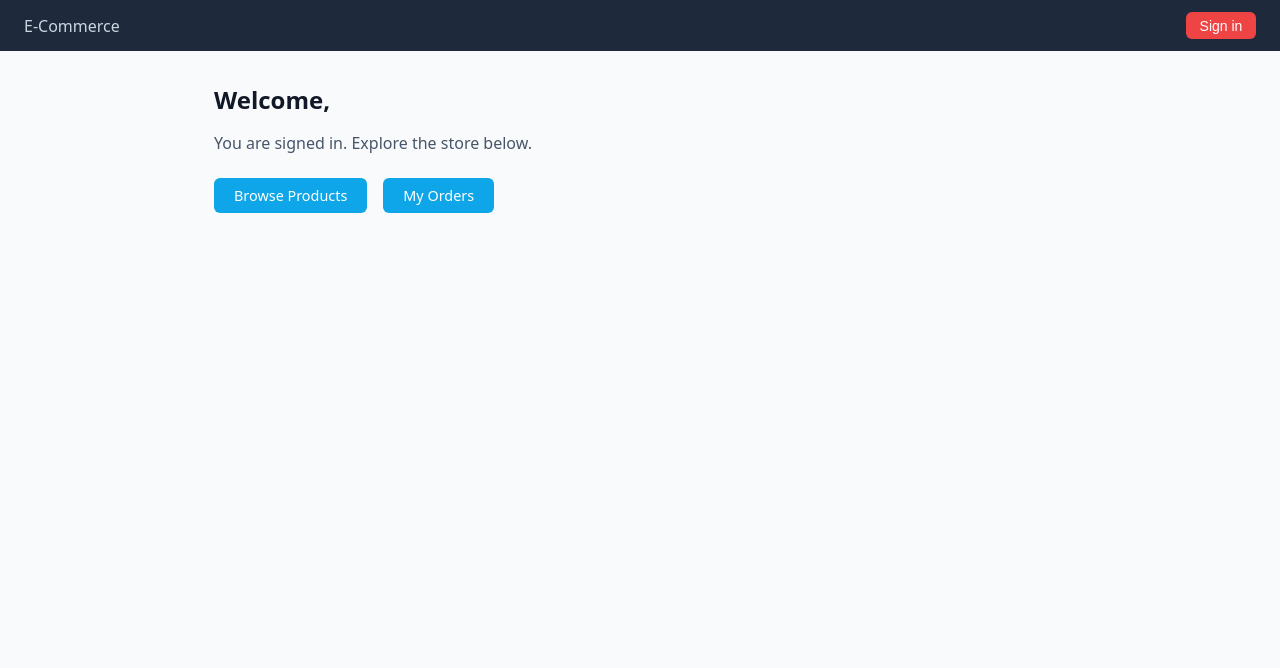
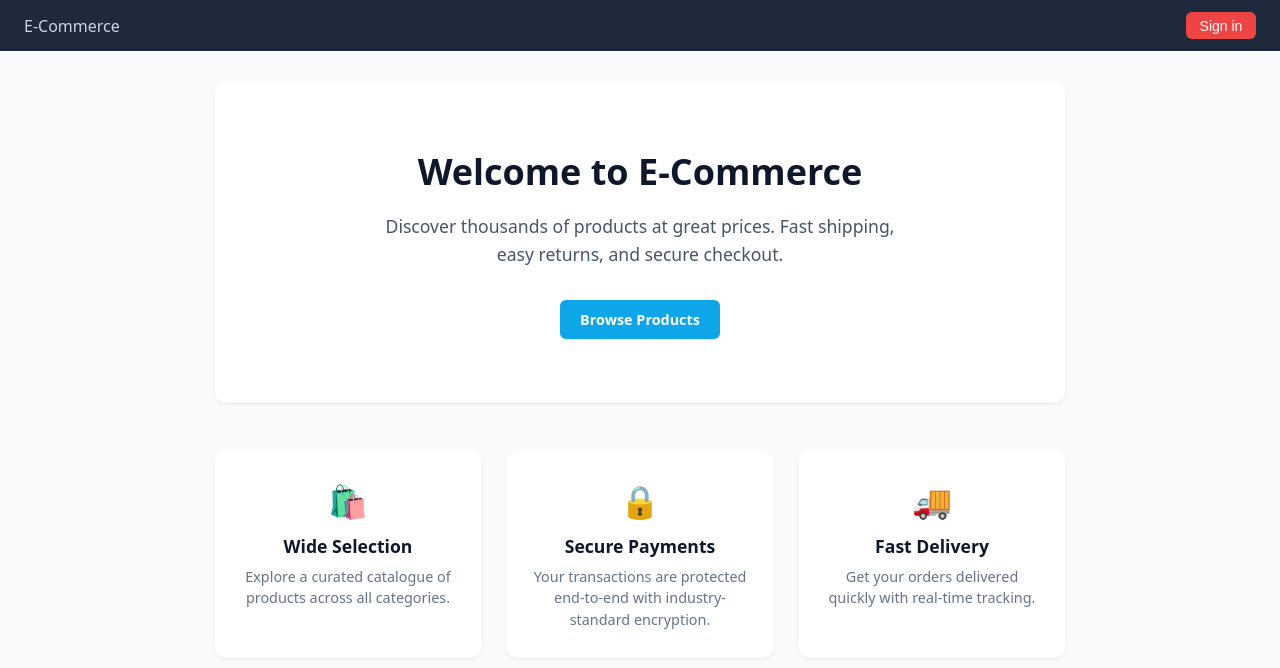
Before and after one commit to ricsanfre/spring-microservices-otel-k8s, a Next.js app in the folder frontend-service/: page / in a window 1280 px wide. Shown: the top 668 px of the page. Built offline with nearby package versions, Linux system fonts and the light colour scheme; no server answers.

Commit message:
Adding launch page to e-commerce front-end

```diff
--- a/frontend-service/src/app/components/nav.tsx
+++ b/frontend-service/src/app/components/nav.tsx
@@ -33,7 +33,7 @@ export async function Nav() {
         <form
           action={async () => {
             "use server";
-            await signIn("keycloak");
+            await signIn("keycloak", { redirectTo: "/home" });
           }}
         >
           <button type="submit">Sign in</button>
--- a/frontend-service/src/app/globals.css
+++ b/frontend-service/src/app/globals.css
@@ -77,6 +77,85 @@ th, td {
   text-align: left;
   border-bottom: 1px solid #e5e7eb;
   font-size: 0.9rem;
+}
+
+/* Landing page */
+.landing {
+  display: flex;
+  flex-direction: column;
+  gap: 3rem;
+}
+
+.landing-hero {
+  text-align: center;
+  padding: 4rem 1rem;
+  background: white;
+  border-radius: 0.75rem;
+  box-shadow: 0 1px 3px rgba(0, 0, 0, 0.08);
+}
+
+.landing-hero h1 {
+  font-size: 2.25rem;
+  font-weight: 700;
+  color: #0f172a;
+  margin-bottom: 1rem;
+}
+
+.landing-subtitle {
+  color: #475569;
+  font-size: 1.1rem;
+  max-width: 520px;
+  margin: 0 auto 2rem;
+  line-height: 1.6;
+}
+
+.btn-primary {
+  display: inline-block;
+  background: #1e293b;
+  color: #f8fafc;
+  text-decoration: none;
+  padding: 0.75rem 2rem;
+  border-radius: 0.5rem;
+  font-size: 1rem;
+  font-weight: 500;
+  transition: background 0.15s;
+}
+
+.btn-primary:hover {
+  background: #0f172a;
+  color: #f8fafc;
+}
+
+.landing-features {
+  display: grid;
+  grid-template-columns: repeat(auto-fit, minmax(220px, 1fr));
+  gap: 1.5rem;
+}
+
+.feature-card {
+  background: white;
+  border-radius: 0.75rem;
+  padding: 1.75rem 1.5rem;
+  box-shadow: 0 1px 3px rgba(0, 0, 0, 0.08);
+  text-align: center;
+}
+
+.feature-icon {
+  font-size: 2rem;
+  display: block;
+  margin-bottom: 0.75rem;
+}
+
+.feature-card h2 {
+  font-size: 1.1rem;
+  margin-bottom: 0.5rem;
+  color: #0f172a;
+}
+
+.feature-card p {
+  color: #64748b;
+  font-size: 0.9rem;
+  line-height: 1.5;
 }
 
 th {
--- a/frontend-service/src/app/login/page.tsx
+++ b/frontend-service/src/app/login/page.tsx
@@ -3,7 +3,7 @@ import { auth, signIn } from "@/auth";
 
 export default async function LoginPage() {
   const session = await auth();
-  if (session) redirect("/");
+  if (session) redirect("/home");
 
   return (
     <div className="login-card">
@@ -14,7 +14,7 @@ export default async function LoginPage() {
       <form
         action={async () => {
           "use server";
-          await signIn("keycloak");
+          await signIn("keycloak", { redirectTo: "/home" });
         }}
       >
         <button type="submit" className="btn-primary btn-full">
--- a/frontend-service/src/app/page.tsx
+++ b/frontend-service/src/app/page.tsx
@@ -1,18 +1,35 @@
-import { auth } from "@/auth";
 import Link from "next/link";
 
-export default async function HomePage() {
-  const session = await auth();
+export default function LandingPage() {
+  return (
+    <div className="landing">
+      <div className="landing-hero">
+        <h1>Welcome to E-Commerce</h1>
+        <p className="landing-subtitle">
+          Discover thousands of products at great prices. Fast shipping, easy
+          returns, and secure checkout.
+        </p>
+        <Link href="/products" className="btn-primary">
+          Browse Products
+        </Link>
+      </div>
 
-  return (
-    <div>
-      <h1>Welcome, {session?.user?.name ?? session?.user?.email}</h1>
-      <p style={{ color: "#475569", marginTop: "0.5rem" }}>
-        You are signed in. Explore the store below.
-      </p>
-      <div className="links">
-        <Link href="/products">Browse Products</Link>
-        <Link href="/orders">My Orders</Link>
+      <div className="landing-features">
+        <div className="feature-card">
+          <span className="feature-icon">🛍️</span>
+          <h2>Wide Selection</h2>
+          <p>Explore a curated catalogue of products across all categories.</p>
+        </div>
+        <div className="feature-card">
+          <span className="feature-icon">🔒</span>
+          <h2>Secure Payments</h2>
+          <p>Your transactions are protected end-to-end with industry-standard encryption.</p>
+        </div>
+        <div className="feature-card">
+          <span className="feature-icon">🚚</span>
+          <h2>Fast Delivery</h2>
+          <p>Get your orders delivered quickly with real-time tracking.</p>
+        </div>
       </div>
     </div>
   );
--- a/frontend-service/src/middleware.ts
+++ b/frontend-service/src/middleware.ts
@@ -1,6 +1,6 @@
 export { auth as middleware } from "@/auth";
 
 export const config = {
-  // Protect all routes except static assets, auth callbacks, login, and public product pages
-  matcher: ["/((?!api/auth|_next/static|_next/image|favicon.ico|login|products).*)"],
+  // Protect all routes except static assets, auth callbacks, login, public root, and product browsing
+  matcher: ["/((?!api/auth|_next/static|_next/image|favicon.ico|login|products).+)"],
 };
```
Also changed, not shown: frontend-service/src/app/home/page.tsx (added, +19 -0 lines), 1 other file (tests, documents, lock files or other folders).
